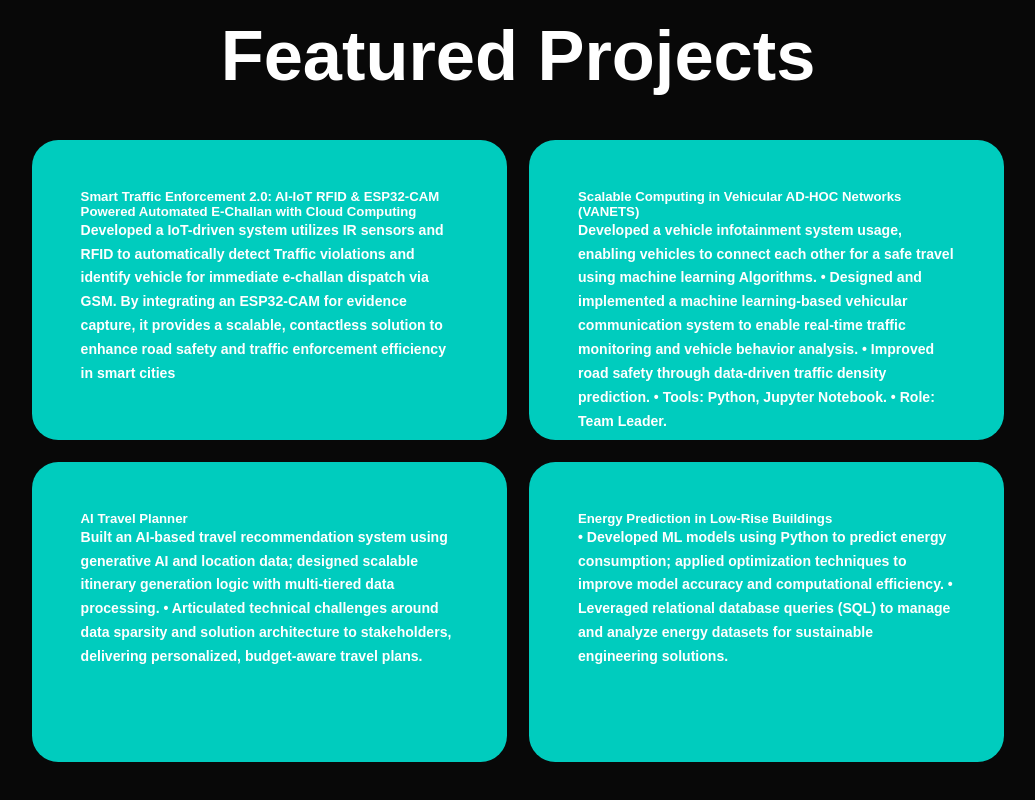
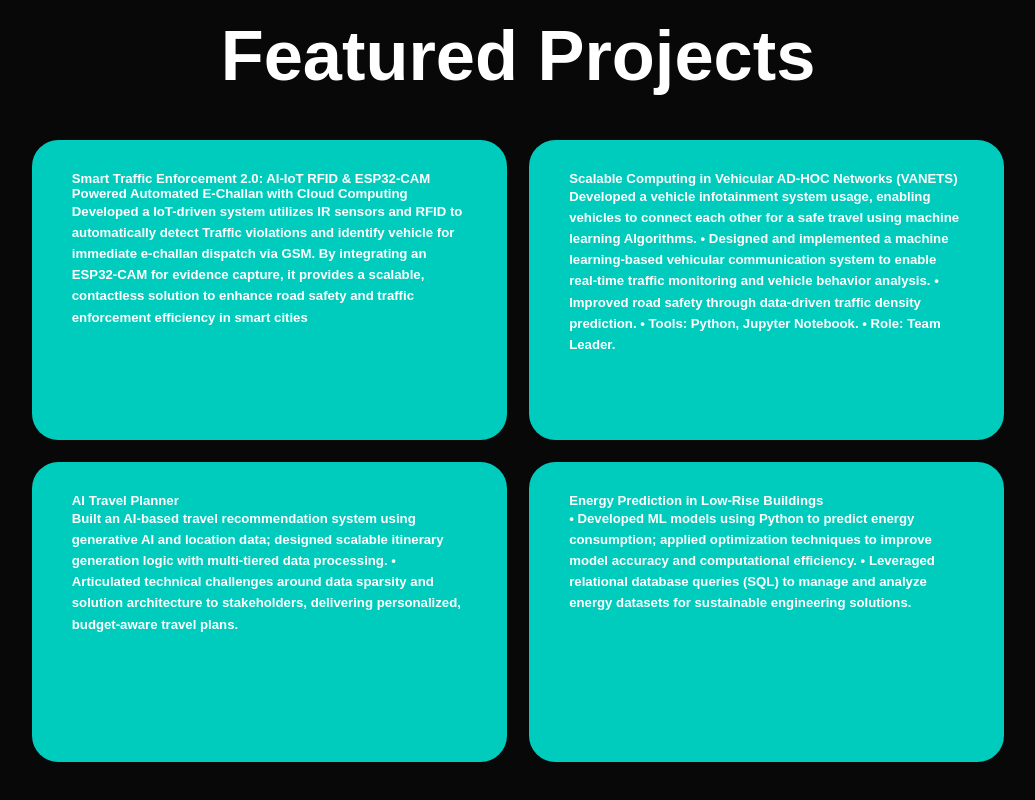
Before and after one commit to Srianjun26/portfolio, a plain HTML site: page index.html in a window 1280 px wide. Shown: the part 5471-6271 px from the top of the page, without its empty margins (122-1157 px from the left). Drawn offline with nearby package versions, Linux system fonts and the light colour scheme.

Commit message:
Add files via upload
styles update

```diff
--- a/style.css
+++ b/style.css
@@ -731,6 +731,7 @@ span{
     border: 5px solid transparent;
     cursor: pointer;
     transition: 0.4s ease-in-out;
+    overflow: hidden;
 }
 .FeaturedProjects-box:hover{
     background: white;
@@ -742,20 +743,23 @@ span{
     display: flex;
     flex-direction: column;
     text-align: left;
-    max-height: 200px;
-    justify-content: left;
+    height: 100%;
+    justify-content: flex-start;
     align-items: baseline;
-    padding: 5rem 5rem;
+    padding: 3rem 4rem;
+    overflow-y: auto;
+    max-height: none;
 }
 .FeaturedProjects-info h4{
-    font-size: 3rem;
+    font-size: 2.5rem;
     font-weight: 800;
-    line-height: 2;
+    line-height: 1.3;
+    margin-bottom: 1rem;
 }
 .FeaturedProjects-info p{
-    font-size: 1.6rem;
+    font-size: 1.5rem;
     font-weight: 600;
-    max-height: 100px;
-    line-height: 1.7;
-    margin: auto;
+    max-height: none;
+    line-height: 1.6;
+    margin: 0;
 }
```
